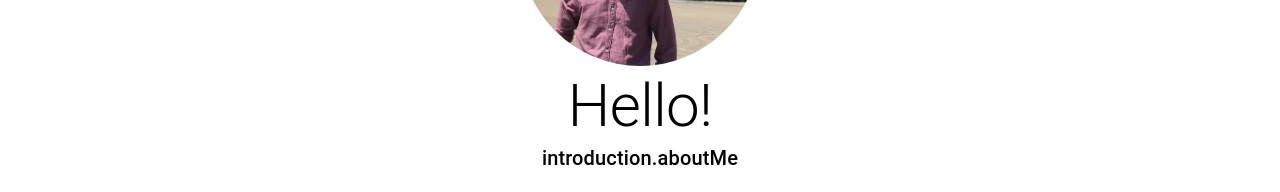
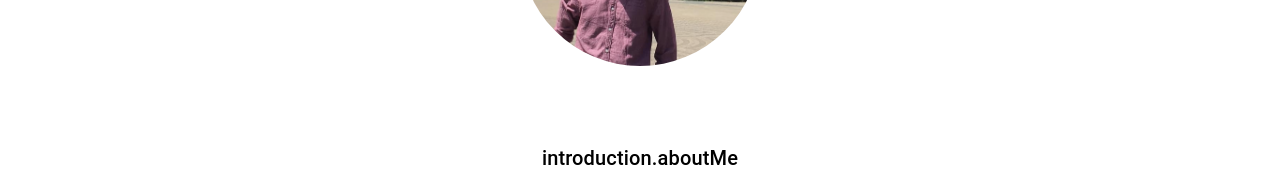
Before and after one commit to david-allan-jones/personal-website, a React (Create React App) app: page / in a window 1280 px wide. Shown: the part 262-454 px from the top of the page. Built offline with nearby package versions, Linux system fonts and the light colour scheme.

Commit message:
Add typewrite effect to introduction

```diff
--- a/package.json
+++ b/package.json
@@ -9,7 +9,8 @@
     "@material-ui/core": "^4.11.3",
     "@material-ui/icons": "^4.11.2",
     "react-material-ui-carousel": "^2.2.1",
-    "i18next": "^19.9.1"
+    "i18next": "^19.9.1",
+    "typewriter-effect": "2.17.0"
   },
   "scripts": {
     "start": "react-scripts start",
--- a/src/sections/Introduction/Introduction.jsx
+++ b/src/sections/Introduction/Introduction.jsx
@@ -3,6 +3,7 @@ import { makeStyles } from '@material-ui/core/styles'
 import { Avatar, Typography } from '@material-ui/core'
 import i18next from '../../i18n/i18next'
 import React from 'react'
+import TypeWriter from 'typewriter-effect'
 
 const useStyles = makeStyles((theme) => ({
     avatar: {
@@ -25,7 +26,23 @@ export default function Introduction() {
                     className={classes.avatar}
                 />
             </div>
-            <Typography style={{ textAlign: "center" }} variant='h2'>{i18next.t('introduction.greeting')}</Typography>
+            <Typography style={{ textAlign: "center" }} variant='h2'>
+                <TypeWriter
+                    onInit={(typeWriter) => {
+                        typeWriter.typeString(i18next.t('introduction.role.languageLeaner'))
+                            .pauseFor(800)
+                            .deleteAll()
+                            .typeString(i18next.t('introduction.role.webDeveloper'))
+                            .pauseFor(800)
+                            .deleteAll()
+                            .typeString(i18next.t('introduction.role.softwareEngineer'))
+                            .start()
+                    }}
+                    options={{
+                        delay: 80
+                    }}
+                />
+            </Typography>
             <Typography style={{ textAlign: "center" }} variant='h6'>{i18next.t('introduction.aboutMe')}</Typography>
         </React.Fragment>
     )
```
Also changed, not shown: 1 other file (tests, documents, lock files or other folders).
